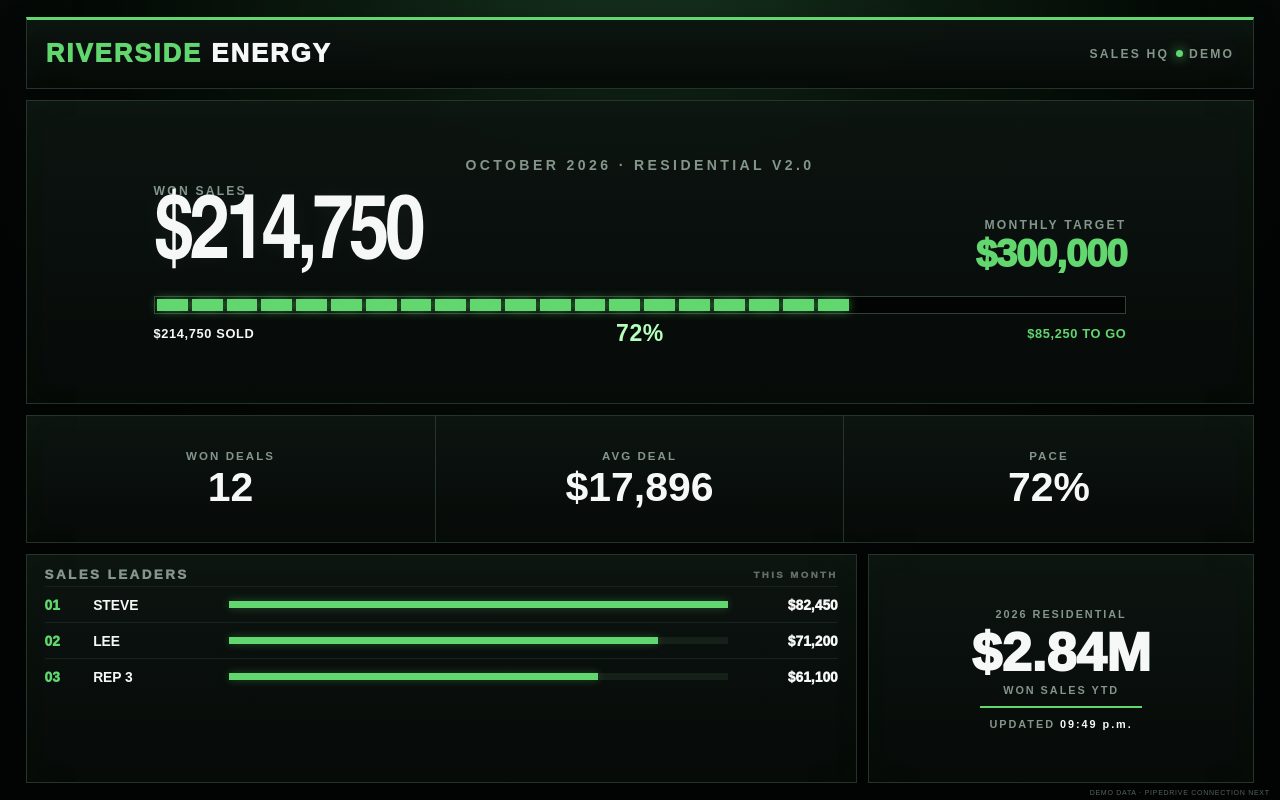
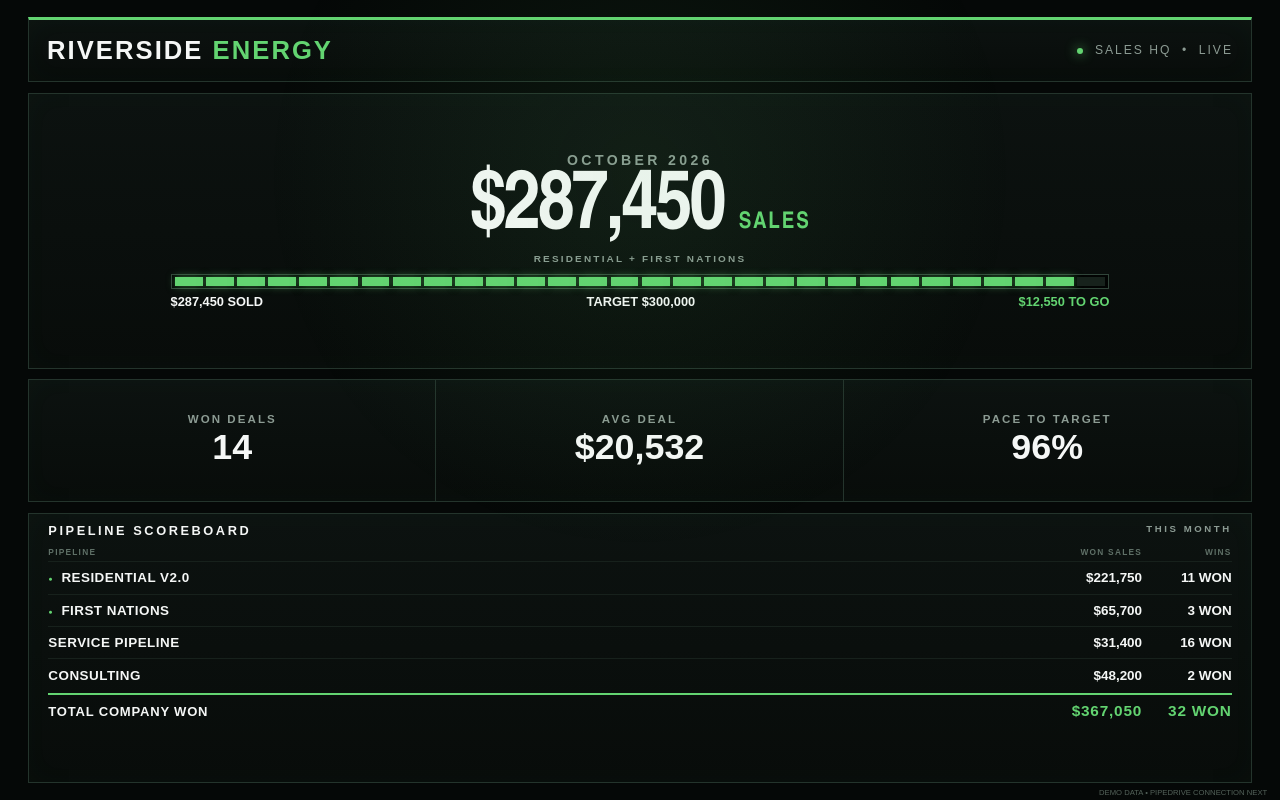
Before and after one commit to CaptainChawn/riversidesalesdashboard, a plain HTML site: page index.html in a window 1280 px wide. Drawn offline with Linux system fonts and the light colour scheme.

Commit message:
Add files via upload

```diff
--- a/app.js
+++ b/app.js
@@ -1,41 +1,61 @@
-const dashboardData = {
+const dashboard = {
   monthlyTarget: 300000,
-  monthlySales: 214750,
-  dealCount: 12,
-  ytdSales: 2842500,
-  pipeline: "RESIDENTIAL V2.0",
-  leaders: [
-    { name: "STEVE", value: 82450 },
-    { name: "LEE", value: 71200 },
-    { name: "REP 3", value: 61100 }
-  ]
+  pipelines: [
+    { name: "RESIDENTIAL V2.0", sales: 221750, deals: 11, countsTowardTarget: true },
+    { name: "FIRST NATIONS", sales: 65700, deals: 3, countsTowardTarget: true },
+    { name: "SERVICE PIPELINE", sales: 31400, deals: 16, countsTowardTarget: false },
+    { name: "CONSULTING", sales: 48200, deals: 2, countsTowardTarget: false }
+  ],
+  demo: true
 };
 
-const money = n => new Intl.NumberFormat("en-CA", { style:"currency", currency:"CAD", maximumFractionDigits:0 }).format(n);
-const compactMoney = n => "$" + (n >= 1000000 ? (n/1000000).toFixed(2) + "M" : Math.round(n/1000) + "K");
+const money = value => new Intl.NumberFormat("en-CA", {
+  style: "currency", currency: "CAD", maximumFractionDigits: 0
+}).format(value);
 
-function render(data){
+function render(data) {
   const now = new Date();
-  const month = now.toLocaleString("en-CA", {month:"long"}).toUpperCase();
+  const month = now.toLocaleString("en-CA", { month: "long" }).toUpperCase();
   const year = now.getFullYear();
-  const pct = Math.min(100, Math.round((data.monthlySales/data.monthlyTarget)*100));
-  const remaining = Math.max(0, data.monthlyTarget-data.monthlySales);
-  const avg = data.dealCount ? data.monthlySales/data.dealCount : 0;
 
-  document.getElementById("periodLabel").textContent = `${month} ${year} · ${data.pipeline}`;
-  document.getElementById("monthlySales").textContent = money(data.monthlySales);
-  document.getElementById("monthlyTarget").textContent = money(data.monthlyTarget);
-  document.getElementById("soldCopy").textContent = `${money(data.monthlySales)} SOLD`;
-  document.getElementById("remainingCopy").textContent = remaining ? `${money(remaining)} TO GO` : "TARGET BEAT";
-  document.getElementById("paceCopy").textContent = `${pct}%`;
-  document.getElementById("pace").textContent = `${pct}%`;
-  document.getElementById("dealCount").textContent = data.dealCount;
-  document.getElementById("avgDeal").textContent = money(avg);
-  document.getElementById("ytdSales").textContent = compactMoney(data.ytdSales);
-  document.getElementById("progress").style.width = `${pct}%`;
-  document.getElementById("updatedAt").textContent = now.toLocaleTimeString("en-CA", {hour:"2-digit",minute:"2-digit"});
+  const targetPipelines = data.pipelines.filter(p => p.countsTowardTarget);
+  const targetSales = targetPipelines.reduce((sum,p) => sum + p.sales, 0);
+  const targetDeals = targetPipelines.reduce((sum,p) => sum + p.deals, 0);
+  const companySales = data.pipelines.reduce((sum,p) => sum + p.sales, 0);
+  const companyDeals = data.pipelines.reduce((sum,p) => sum + p.deals, 0);
+  const average = targetDeals ? targetSales / targetDeals : 0;
+  const pace = data.monthlyTarget ? targetSales / data.monthlyTarget : 0;
+  const toGo = Math.max(data.monthlyTarget - targetSales, 0);
 
-  const max = Math.max(...data.leaders.map(x=>x.value),1);
-  document.getElementById("leaderboard").innerHTML = data.leaders.map((x,i)=>`<div class="leader"><span class="rank">${String(i+1).padStart(2,"0")}</span><span class="name">${x.name}</span><span class="bar"><i style="width:${Math.round(x.value/max*100)}%"></i></span><span class="money">${money(x.value)}</span></div>`).join("");
+  document.getElementById("monthLabel").textContent = `${month} ${year}`;
+  document.getElementById("targetSales").textContent = money(targetSales);
+  document.getElementById("soldLabel").textContent = `${money(targetSales)} SOLD`;
+  document.getElementById("targetLabel").textContent = `TARGET ${money(data.monthlyTarget)}`;
+  document.getElementById("toGoLabel").textContent = toGo > 0 ? `${money(toGo)} TO GO` : `TARGET BEAT BY ${money(targetSales-data.monthlyTarget)}`;
+  document.getElementById("wonDeals").textContent = targetDeals.toLocaleString("en-CA");
+  document.getElementById("avgDeal").textContent = money(average);
+  document.getElementById("pace").textContent = `${Math.round(pace*100)}%`;
+  document.getElementById("companySales").textContent = money(companySales);
+  document.getElementById("companyDeals").textContent = `${companyDeals} WON`;
+  document.getElementById("statusNote").textContent = data.demo ? "DEMO DATA • PIPEDRIVE CONNECTION NEXT" : "LIVE • PIPEDRIVE";
+
+  const rows = document.getElementById("pipelineRows");
+  rows.innerHTML = "";
+  data.pipelines.forEach(p => {
+    const row = document.createElement("div");
+    row.className = `pipeline-row${p.countsTowardTarget ? " target" : ""}`;
+    row.innerHTML = `<span class="pipeline-name">${p.name}</span><span class="pipeline-money">${money(p.sales)}</span><span class="pipeline-wins">${p.deals} WON</span>`;
+    rows.appendChild(row);
+  });
+
+  const track = document.getElementById("track");
+  track.innerHTML = "";
+  const segments = 30;
+  const lit = Math.min(segments, Math.round(pace*segments));
+  for(let i=0;i<segments;i++){
+    const s=document.createElement("span");
+    s.className="seg"+(i<lit?" on":"");
+    track.appendChild(s);
+  }
 }
-render(dashboardData);
+render(dashboard);
--- a/index.html
+++ b/index.html
@@ -1,62 +1,46 @@
 <!doctype html>
 <html lang="en">
 <head>
-  <meta charset="utf-8" />
-  <meta name="viewport" content="width=device-width,initial-scale=1" />
-  <meta name="theme-color" content="#050807" />
+  <meta charset="utf-8">
+  <meta name="viewport" content="width=device-width,initial-scale=1">
   <title>Riverside Sales HQ</title>
-  <link rel="stylesheet" href="styles.css" />
+  <link rel="stylesheet" href="styles.css">
 </head>
 <body>
-  <div class="arena-glow"></div>
-  <main class="scoreboard">
-    <header class="topbar panel">
-      <div class="brand"><span>RIVERSIDE</span> ENERGY</div>
-      <div class="hq">SALES HQ <span class="live-dot"></span><span id="statusText">DEMO</span></div>
+<main class="board">
+  <header class="header card">
+    <div class="brand">RIVERSIDE <span>ENERGY</span></div>
+    <div class="live"><span class="dot"></span> SALES HQ &nbsp;•&nbsp; LIVE</div>
   </header>
 
-    <section class="hero panel">
-      <div class="period" id="periodLabel">OCTOBER 2026 · RESIDENTIAL V2.0</div>
-      <div class="score-line">
-        <div>
-          <div class="score-label">WON SALES</div>
-          <div class="score" id="monthlySales">$214,750</div>
-        </div>
-        <div class="target-box">
-          <div class="target-label">MONTHLY TARGET</div>
-          <div class="target" id="monthlyTarget">$300,000</div>
-        </div>
-      </div>
-      <div class="progress-shell"><div class="progress" id="progress"></div></div>
-      <div class="progress-copy">
-        <span id="soldCopy">$214,750 SOLD</span>
-        <strong id="paceCopy">72%</strong>
-        <span class="to-go" id="remainingCopy">$85,250 TO GO</span>
+  <section class="hero card">
+    <div class="eyebrow" id="monthLabel"></div>
+    <div class="amount"><span id="targetSales">$0</span> <small>SALES</small></div>
+    <div class="subline">RESIDENTIAL + FIRST NATIONS</div>
+    <div class="track" id="track"></div>
+    <div class="goalrow">
+      <span id="soldLabel">$0 SOLD</span>
+      <span id="targetLabel">TARGET $300,000</span>
+      <span class="to-go" id="toGoLabel">$300,000 TO GO</span>
     </div>
   </section>
 
-    <section class="stat-row panel">
-      <div class="stat"><span>WON DEALS</span><strong id="dealCount">12</strong></div>
-      <div class="stat"><span>AVG DEAL</span><strong id="avgDeal">$17,896</strong></div>
-      <div class="stat"><span>PACE</span><strong id="pace">72%</strong></div>
+  <section class="stats card">
+    <div class="stat"><div class="label">WON DEALS</div><div class="value" id="wonDeals">0</div></div>
+    <div class="stat"><div class="label">AVG DEAL</div><div class="value" id="avgDeal">$0</div></div>
+    <div class="stat"><div class="label">PACE TO TARGET</div><div class="value" id="pace">0%</div></div>
   </section>
 
-    <section class="bottom-grid">
-      <div class="leaders panel">
-        <div class="section-head"><span>SALES LEADERS</span><small>THIS MONTH</small></div>
-        <div id="leaderboard"></div>
+  <section class="pipeline card">
+    <div class="section-title">PIPELINE SCOREBOARD <span>THIS MONTH</span></div>
+    <div class="pipeline-head"><span>PIPELINE</span><span>WON SALES</span><span>WINS</span></div>
+    <div id="pipelineRows"></div>
+    <div class="company-total">
+      <span>TOTAL COMPANY WON</span><strong id="companySales">$0</strong><strong id="companyDeals">0 WON</strong>
     </div>
-      <aside class="season panel">
-        <div class="season-label">2026 RESIDENTIAL</div>
-        <div class="season-score" id="ytdSales">$2.84M</div>
-        <div class="season-sub">WON SALES YTD</div>
-        <div class="mini-rule"></div>
-        <div class="updated">UPDATED <span id="updatedAt">--:--</span></div>
-      </aside>
   </section>
 </main>
-
-  <div class="demo-tag">DEMO DATA · PIPEDRIVE CONNECTION NEXT</div>
+<div class="footer-note" id="statusNote">DEMO DATA • PIPEDRIVE CONNECTION NEXT</div>
 <script src="app.js"></script>
 </body>
 </html>
--- a/styles.css
+++ b/styles.css
@@ -1,25 +1,30 @@
-:root{
-  --black:#030504;--panel:#080d0b;--panel2:#0b120e;--line:#25352c;
-  --green:#62d66f;--green2:#b4ffbc;--white:#f5f8f6;--muted:#84958b;
-}
-*{box-sizing:border-box}html,body{margin:0;width:100%;height:100%;overflow:hidden;background:var(--black);color:var(--white);font-family:Arial,Helvetica,sans-serif}
-body{background:radial-gradient(circle at 50% -15%,#173120 0,#07100a 30%,#030504 65%)}
-body:after{content:"";position:fixed;inset:0;pointer-events:none;opacity:.13;background-image:linear-gradient(rgba(255,255,255,.025) 1px,transparent 1px),linear-gradient(90deg,rgba(255,255,255,.018) 1px,transparent 1px);background-size:32px 32px}
-.arena-glow{position:fixed;left:15%;right:15%;top:-8vh;height:20vh;background:var(--green);filter:blur(90px);opacity:.07}
-.scoreboard{position:relative;z-index:1;height:100vh;padding:2.1vh 2vw;display:grid;grid-template-rows:9vh 38vh 16vh 1fr;gap:1.4vh}
-.panel{background:linear-gradient(180deg,rgba(13,21,17,.96),rgba(6,10,8,.97));border:1px solid var(--line);box-shadow:inset 0 0 35px rgba(98,214,111,.018),0 8px 30px rgba(0,0,0,.2)}
-.topbar{border-top:3px solid var(--green);display:flex;align-items:center;justify-content:space-between;padding:0 1.5vw}
-.brand{font-size:clamp(20px,2vw,42px);font-weight:950;letter-spacing:.08em}.brand span{color:var(--green)}
-.hq{font-size:clamp(10px,.95vw,19px);font-weight:800;letter-spacing:.18em;color:var(--muted);display:flex;align-items:center;gap:.5vw}.live-dot{width:.55vw;height:.55vw;min-width:7px;min-height:7px;border-radius:50%;background:var(--green);box-shadow:0 0 12px var(--green)}
-.hero{padding:2.2vh 4vw;display:flex;flex-direction:column;justify-content:center}.period{text-align:center;font-size:clamp(12px,1.1vw,22px);font-weight:900;letter-spacing:.24em;color:var(--muted);margin-bottom:1.4vh}
-.score-line{display:grid;grid-template-columns:1fr auto;align-items:end;gap:3vw;max-width:76vw;width:100%;margin:0 auto}.score-label,.target-label{font-size:clamp(11px,.95vw,18px);letter-spacing:.18em;font-weight:900;color:var(--muted)}
-.score{font-family:"Arial Narrow",Arial,sans-serif;font-size:clamp(60px,7vw,142px);font-weight:950;letter-spacing:-.055em;line-height:.92;text-shadow:0 0 22px rgba(255,255,255,.05)}
-.target-box{text-align:right;padding-bottom:.5vh}.target{font-size:clamp(28px,3vw,62px);font-weight:950;color:var(--green);letter-spacing:-.03em}
-.progress-shell{height:2.2vh;max-width:76vw;width:100%;margin:2vh auto .8vh;background:#020403;border:1px solid #304238;padding:.25vh}.progress{height:100%;width:0;background:repeating-linear-gradient(90deg,var(--green) 0,var(--green) calc(5% - 4px),transparent calc(5% - 4px),transparent 5%);filter:drop-shadow(0 0 5px rgba(98,214,111,.55));transition:width .8s ease}
-.progress-copy{max-width:76vw;width:100%;margin:0 auto;display:grid;grid-template-columns:1fr auto 1fr;align-items:center;font-size:clamp(10px,1vw,20px);font-weight:900;letter-spacing:.05em}.progress-copy strong{font-size:clamp(17px,1.8vw,36px);color:var(--green2)}.to-go{text-align:right;color:var(--green)}
-.stat-row{display:grid;grid-template-columns:repeat(3,1fr)}.stat{display:flex;flex-direction:column;justify-content:center;align-items:center;border-right:1px solid var(--line)}.stat:last-child{border:0}.stat span{font-size:clamp(10px,.9vw,18px);font-weight:900;letter-spacing:.18em;color:var(--muted)}.stat strong{font-size:clamp(30px,3.2vw,66px);line-height:1.05;margin-top:.5vh}
-.bottom-grid{display:grid;grid-template-columns:2.15fr 1fr;gap:1.4vh;min-height:0}.leaders{padding:1.5vh 1.4vw;min-height:0}.section-head{display:flex;justify-content:space-between;align-items:center;font-size:clamp(11px,1.05vw,21px);font-weight:950;letter-spacing:.18em;color:var(--muted);margin-bottom:.5vh}.section-head small{font-size:.72em;color:#607068}
-.leader{display:grid;grid-template-columns:3.2vw minmax(90px,10vw) 1fr 8vw;gap:.6vw;align-items:center;height:4.5vh;border-top:1px solid #17231c;font-size:clamp(12px,1.08vw,22px)}.rank{color:var(--green);font-weight:950}.name{font-weight:900;white-space:nowrap;overflow:hidden;text-overflow:ellipsis}.bar{height:.9vh;background:#152019}.bar i{display:block;height:100%;background:var(--green);box-shadow:0 0 8px rgba(98,214,111,.3)}.money{text-align:right;font-weight:950}
-.season{display:flex;flex-direction:column;align-items:center;justify-content:center;text-align:center}.season-label,.season-sub,.updated{font-size:clamp(9px,.85vw,17px);font-weight:900;letter-spacing:.18em;color:var(--muted)}.season-score{font-size:clamp(42px,4.2vw,84px);font-weight:950;line-height:1.05;margin:.5vh 0}.mini-rule{width:42%;height:2px;background:var(--green);margin:1.2vh 0}.updated span{color:var(--white)}
-.demo-tag{position:fixed;z-index:3;bottom:.45vh;right:.8vw;color:#526158;font-size:clamp(7px,.55vw,11px);letter-spacing:.1em}
-@media(max-aspect-ratio:4/3){.scoreboard{padding:1.5vh 1.5vw}.bottom-grid{grid-template-columns:1.7fr 1fr}.score-line,.progress-shell,.progress-copy{max-width:88vw}}
+:root{--bg:#050807;--panel:#0b100e;--line:#24342c;--green:#63d471;--white:#f5f7f6;--muted:#8c9b93}
+*{box-sizing:border-box}html,body{margin:0;width:100%;height:100%;overflow:hidden;background:var(--bg);color:var(--white);font-family:Arial,Helvetica,sans-serif}
+body:before{content:"";position:fixed;inset:0;background:radial-gradient(circle at 50% 22%,rgba(99,212,113,.08),transparent 42%);pointer-events:none}
+.board{height:100vh;padding:2.1vh 2.2vw;display:grid;grid-template-rows:8.5% 36% 16% 1fr;gap:1.35vh}
+.card{background:linear-gradient(180deg,#0c1210,#080c0a);border:1px solid var(--line);box-shadow:inset 0 0 28px rgba(99,212,113,.025)}
+.header{display:flex;align-items:center;justify-content:space-between;padding:0 1.4vw;border-top:3px solid var(--green)}
+.brand{font-size:2vw;font-weight:900;letter-spacing:.08em}.brand span{color:var(--green)}
+.live{font-size:.95vw;letter-spacing:.16em;color:var(--muted)}.dot{display:inline-block;width:.52vw;height:.52vw;border-radius:50%;background:var(--green);box-shadow:0 0 12px var(--green);margin-right:.5vw}
+.hero{text-align:center;padding:1.4vh 3vw;display:flex;flex-direction:column;justify-content:center}
+.eyebrow{font-size:1.1vw;letter-spacing:.24em;color:var(--muted);font-weight:800}
+.amount{font-family:"Arial Narrow",Arial,sans-serif;font-size:6.4vw;line-height:.95;font-weight:900;letter-spacing:-.04em;margin:.45vh 0}
+.amount small{font-size:1.8vw;color:var(--green);letter-spacing:.08em}
+.subline{font-size:.78vw;letter-spacing:.22em;color:var(--muted);font-weight:800}
+.track{width:82%;height:1.8vh;margin:1.25vh auto .7vh;border:1px solid #31453a;background:#020403;display:flex;gap:.25vw;padding:.25vh .25vw}
+.seg{flex:1;background:#17221c}.seg.on{background:var(--green);box-shadow:0 0 8px rgba(99,212,113,.5)}
+.goalrow{display:flex;justify-content:space-between;width:82%;margin:0 auto;font-size:1vw;font-weight:900}.goalrow .to-go{color:var(--green)}
+.stats{display:grid;grid-template-columns:repeat(3,1fr)}
+.stat{display:flex;flex-direction:column;align-items:center;justify-content:center;border-right:1px solid var(--line)}.stat:last-child{border-right:0}
+.label{font-size:.9vw;letter-spacing:.18em;color:var(--muted);font-weight:800}.value{font-size:2.8vw;font-weight:900;margin-top:.25vh}
+.pipeline{padding:1.2vh 1.5vw;min-height:0}
+.section-title{font-size:1vw;letter-spacing:.2em;color:var(--white);font-weight:900;margin-bottom:.65vh}.section-title span{float:right;color:var(--muted);font-size:.75vw}
+.pipeline-head,.pipeline-row,.company-total{display:grid;grid-template-columns:1fr 12vw 7vw;align-items:center}
+.pipeline-head{height:2.2vh;color:#5f7067;font-size:.65vw;letter-spacing:.15em;font-weight:800}
+.pipeline-head span:nth-child(n+2),.pipeline-row span:nth-child(n+2),.company-total strong{text-align:right}
+.pipeline-row{height:4.05vh;border-top:1px solid #17211c;font-size:1.05vw}
+.pipeline-name{font-weight:850;letter-spacing:.035em}.pipeline-money,.pipeline-wins{font-weight:900}
+.pipeline-row.target .pipeline-name:before{content:"●";color:var(--green);font-size:.55vw;margin-right:.65vw;vertical-align:middle}
+.company-total{height:4.3vh;border-top:2px solid var(--green);margin-top:.3vh;font-size:1.02vw;font-weight:900;letter-spacing:.06em}
+.company-total strong{font-size:1.2vw;color:var(--green)}
+.footer-note{position:fixed;bottom:.35vh;right:1vw;font-size:.6vw;color:#536159}
```
Also changed, not shown: 1 other file. Lines whose indentation alone changed are shown as unchanged.
